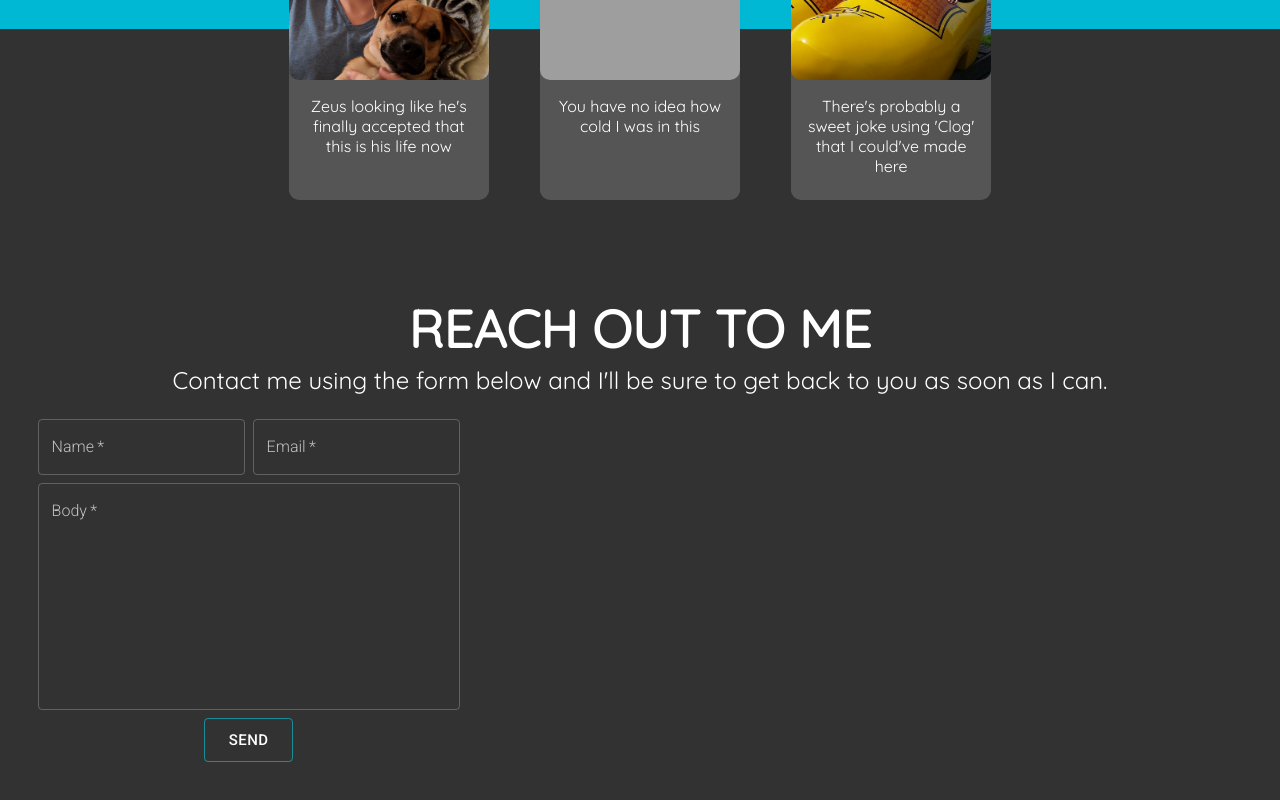
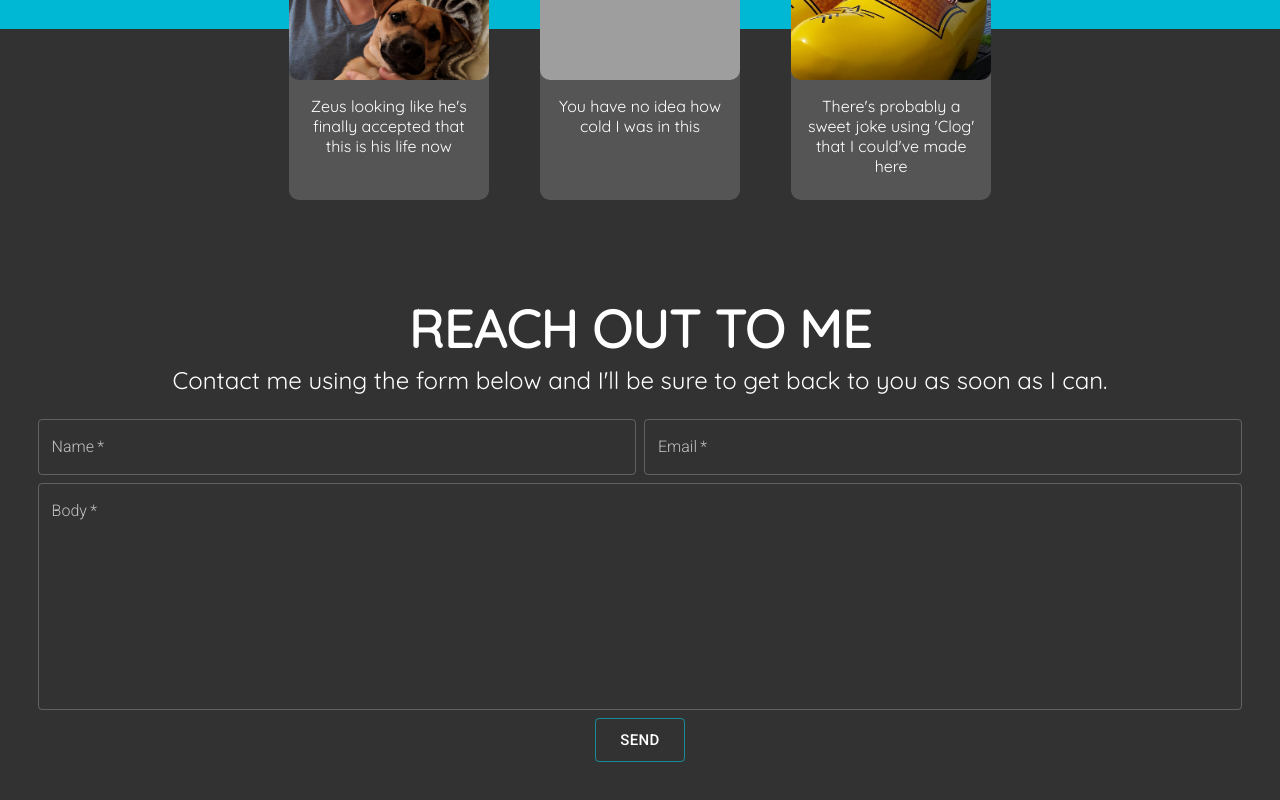
Before and after one commit to wtaylor45/wtaylor.tech, a React (Create React App) app: page / in a window 1280 px wide. Shown: the part 2349-3149 px from the top of the page. Built offline with nearby package versions, Linux system fonts and the light colour scheme; grey boxes are pictures that could not be loaded; a web font is replaced by a local one.

Commit message:
Fixed contact form styling

```diff
--- a/src/containers/ContactForm/ContactForm.js
+++ b/src/containers/ContactForm/ContactForm.js
@@ -5,6 +5,11 @@ import { TextField, Grid, Button, withTheme } from '@material-ui/core';
 
 const GrowGrid = styled(Grid)`
     flex-grow: 1 !important;
+`
+
+const FullItem = styled(Grid)`
+    width: 100%;
+    max-width: 768px;
 `
 
 class ContactForm extends React.Component {
@@ -49,24 +54,25 @@ class ContactForm extends React.Component {
                     (<form onSubmit={this.onFormSubmit.bind(this)} onChange={this.onChange.bind(this)}>
                         <p>Contact me using the form below and I'll be sure to get back to you as soon as I can.</p>
                         {this.state.error ? <Error>{this.state.error}</Error> : null }
-                        <Grid container direction="column" alignContent="flex-start" spacing={8}>
-                            <Grid item>
-                                <Grid container direction="row" spacing={8} >
-                                    <GrowGrid item>
-                                        <TextField variant="outlined" autoComplete="name" fullWidth label="Name" name="name"  required /></GrowGrid>
+                        <Grid container direction="column" alignContent="center" spacing={8}>
+                            <FullItem item lg>
+                                <Grid container direction="row" spacing={8}>
+                                    <GrowGrid item fullWidth>
+                                        <TextField variant="outlined" autoComplete="name" fullWidth label="Name" name="name"  required />
+                                    </GrowGrid>
                                     <GrowGrid item>
                                         <TextField variant="outlined" autoComplete="email" fullWidth label="Email" name="email" type="email" required />
                                     </GrowGrid>
                                 </Grid>
-                            </Grid>
-                            <Grid item>
+                            </FullItem>
+                            <GrowGrid fullWidth item>
                                 <TextField variant="outlined" name="body" fullWidth={true} multiline={true}
                                     rows={10} label="Body" placeholder="What's on your mind?" required />
-                            </Grid>
+                            </GrowGrid>
                             <Grid item>
                                 <Button size="large" color="primary" variant="outlined" type="submit" disabled={this.state.disabled}>
                                     Send
-                        </Button>
+                                </Button>
                             </Grid>
                         </Grid>
                     </form>)
```
